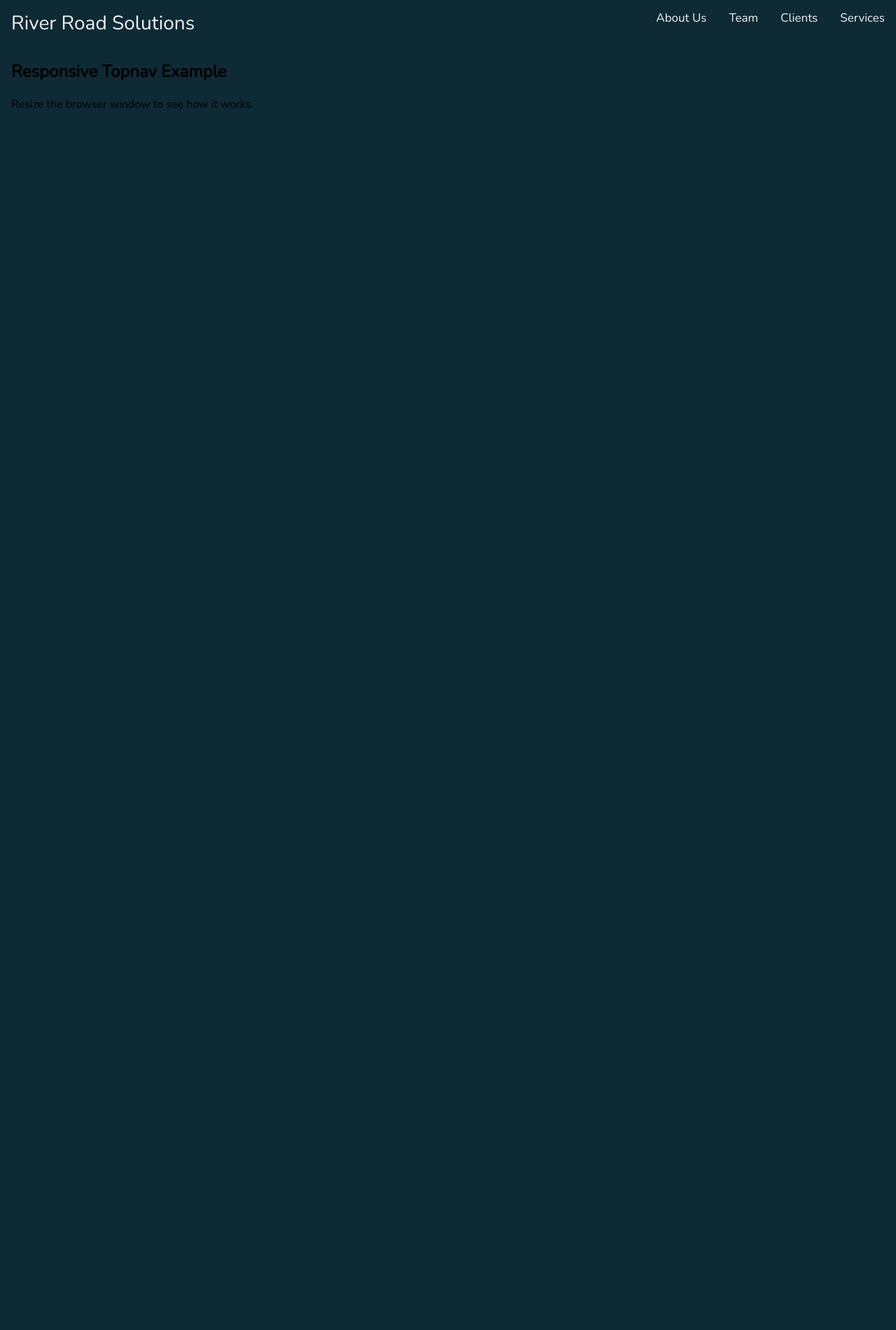
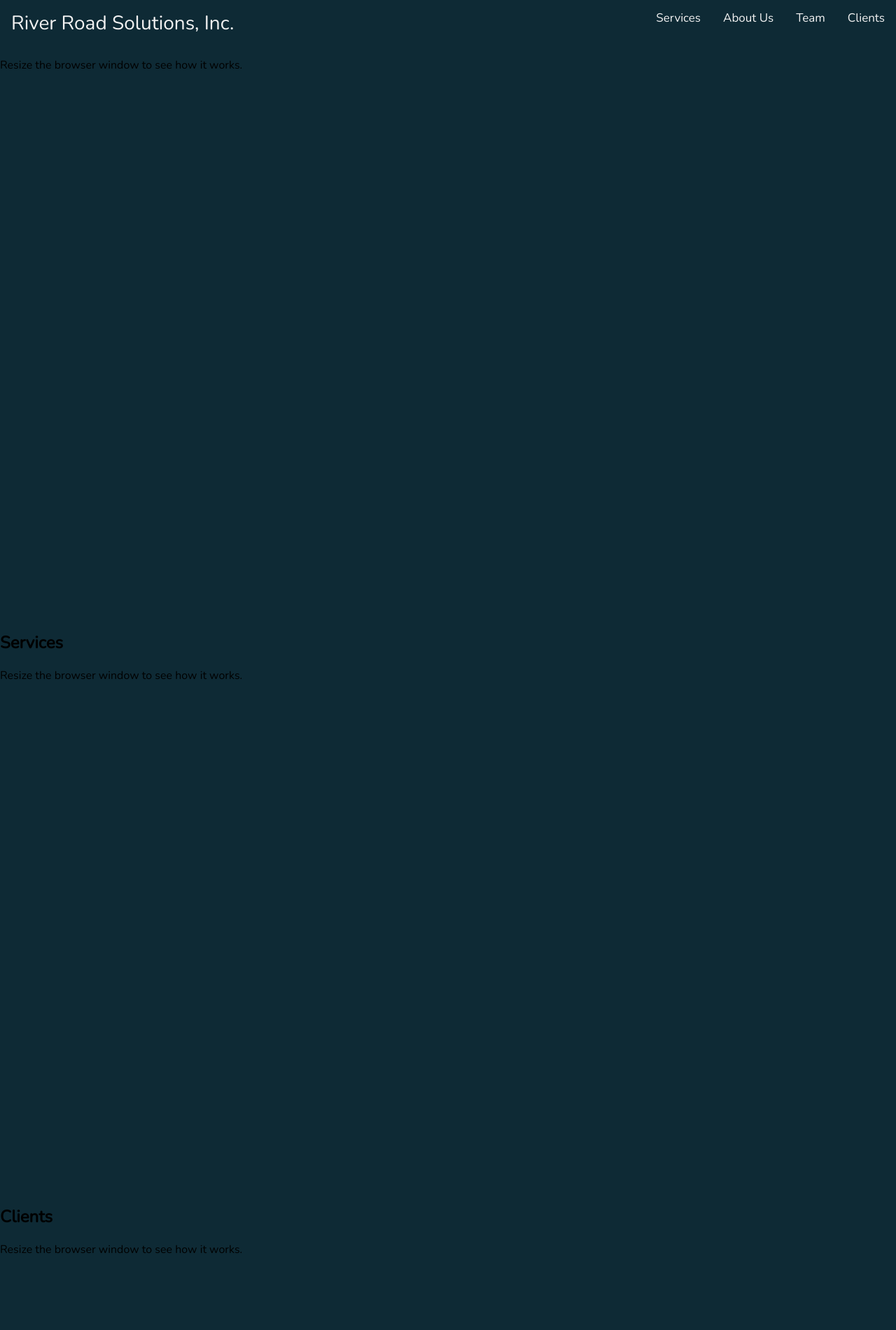
Before and after one commit to tww1192/RiverRoadSolutions, a plain HTML site: page index.html in a window 1280 px wide. Shown: the top 1900 px of the page at 70% size. Before the commit the page ends 800 px from the top, so only its background shows below. Drawn offline with nearby package versions, Linux system fonts and the light colour scheme.

Commit message:
Updates to head and body divs

```diff
--- a/allstyles.css
+++ b/allstyles.css
@@ -56,6 +56,15 @@ body {
   display: none;
 }
 
+.bodyDivs
+{
+  height:100vh;
+}
+#hero
+{
+  height:100vh;
+}
+
 @media screen and (max-width: 600px) {
   .topnav a:not(:first-child) {display: none;}
   .topnav a.icon {
--- a/index.html
+++ b/index.html
@@ -34,20 +34,45 @@
   <body>
     <!-- Responsive mobile menu goes here -->
     <div class="topnav" id="myTopnav">
-      <a href="#home" class="active">River Road Solutions</a>
-      <a href="#services" class="otherNavLinks">Services</a>
+      <a href="#home" class="active">River Road Solutions, Inc.</a>
       <a href="#clients" class="otherNavLinks">Clients</a>
       <a href="#team" class="otherNavLinks">Team</a>
       <a href="#aboutus" class="otherNavLinks">About Us</a>
+      <a href="#services" class="otherNavLinks">Services</a>
       <a href="javascript:void(0);" class="icon" onclick="myFunction()">
         <i class="fa fa-bars"></i>
       </a>
     </div>
-    <!-- Body of website code goes here -->
-    <div style="padding-left:16px">
-      <h2>Responsive Topnav Example</h2>
+
+    <!-- Hero -->
+    <div id="hero">
       <p>Resize the browser window to see how it works.</p>
     </div>
+
+    <!-- Services -->
+    <div id="services" class="bodyDivs">
+      <h2>Services</h2>
+      <p>Resize the browser window to see how it works.</p>
+    </div>
+
+    <!-- Clients -->
+    <div id="clients" class="bodyDivs">
+      <h2>Clients</h2>
+      <p>Resize the browser window to see how it works.</p>
+    </div>
+
+    <!-- Team -->
+    <div id="team" class="bodyDivs">
+      <h2>Team</h2>
+      <p>Resize the browser window to see how it works.</p>
+    </div>
+
+    <!-- Services -->
+    <div id="aboutus" class="bodyDivs">
+      <h2>About Us</h2>
+      <p>Resize the browser window to see how it works.</p>
+    </div>
+
   </body>
 
 </html>
```
